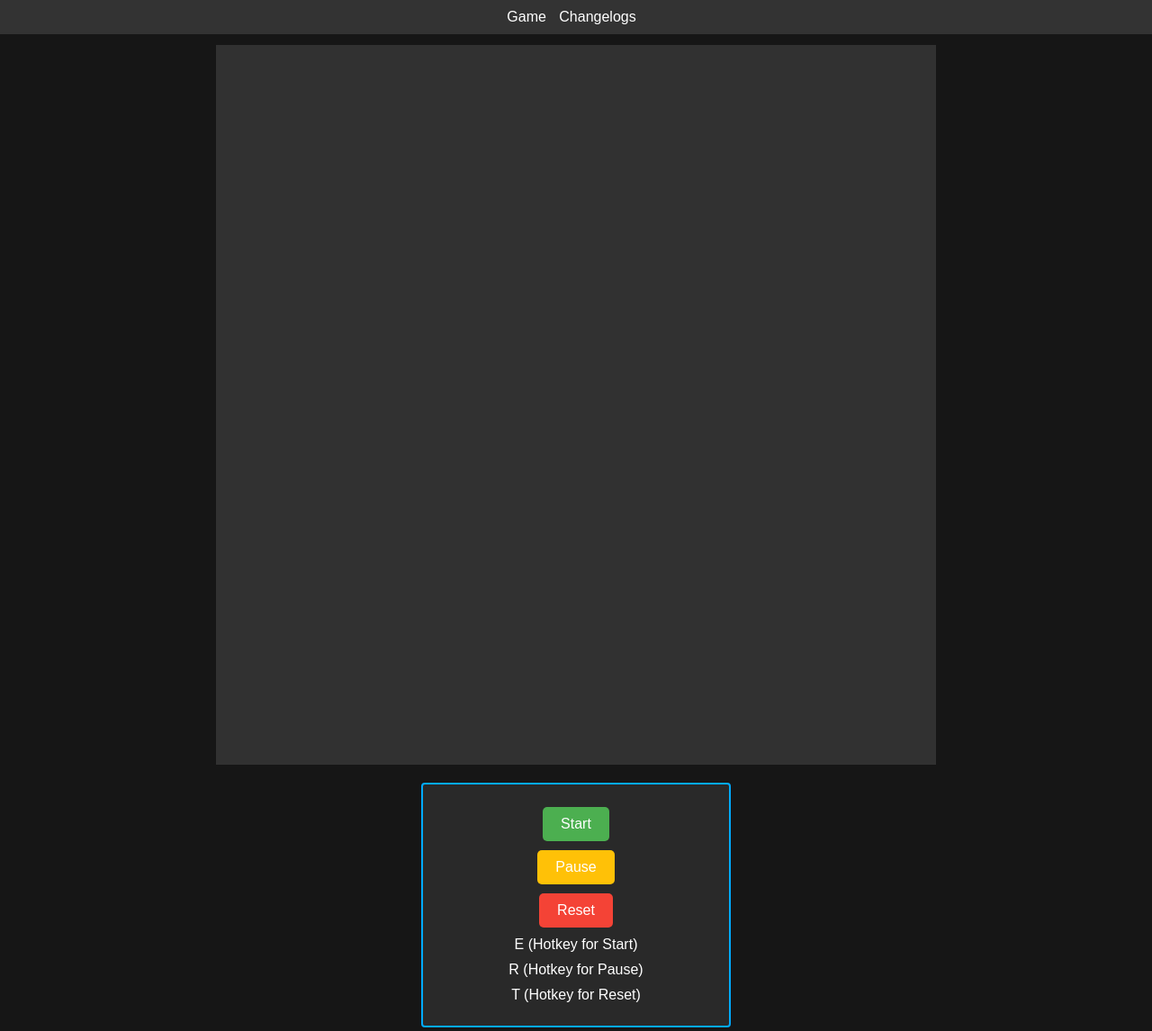
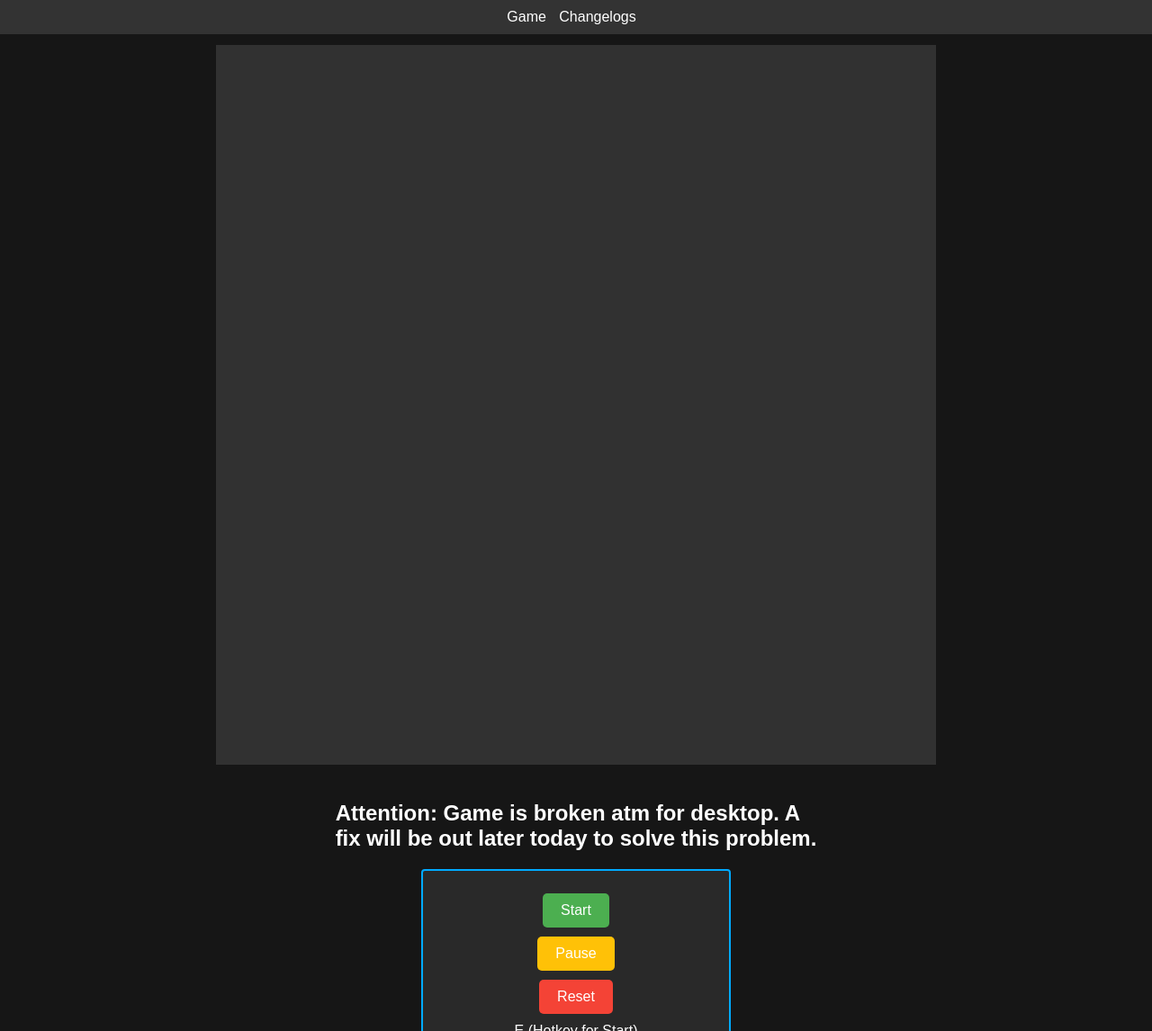
Before and after one commit to LinaOne12/AuroraScript.github.io, a plain HTML site: page index.html in a window 1280 px wide. Shown: the top 1146 px of the page at 90% size. Drawn offline with Linux system fonts and the light colour scheme.

Commit message:
Add files via upload

```diff
--- a/index.html
+++ b/index.html
@@ -17,8 +17,11 @@
     </ul>
   </nav>
 
+
   <div id="gameContainer">
     <canvas id="gameCanvas" width="800" height="800"></canvas>
+
+    <h2> Attention: Game is broken atm for desktop. A <br> fix will be out later today to solve this problem.</h2>
 
     <div class="arrow-container">
       <div class="arrow" id="leftArrow">&larr;</div>
@@ -33,6 +36,7 @@
       <p>R (Hotkey for Pause)</p>
       <p>T (Hotkey for Reset)</p>
     </div>
+
 
     <div id="settingsContainer" class="container">
       <h3>Settings</h3>
```
